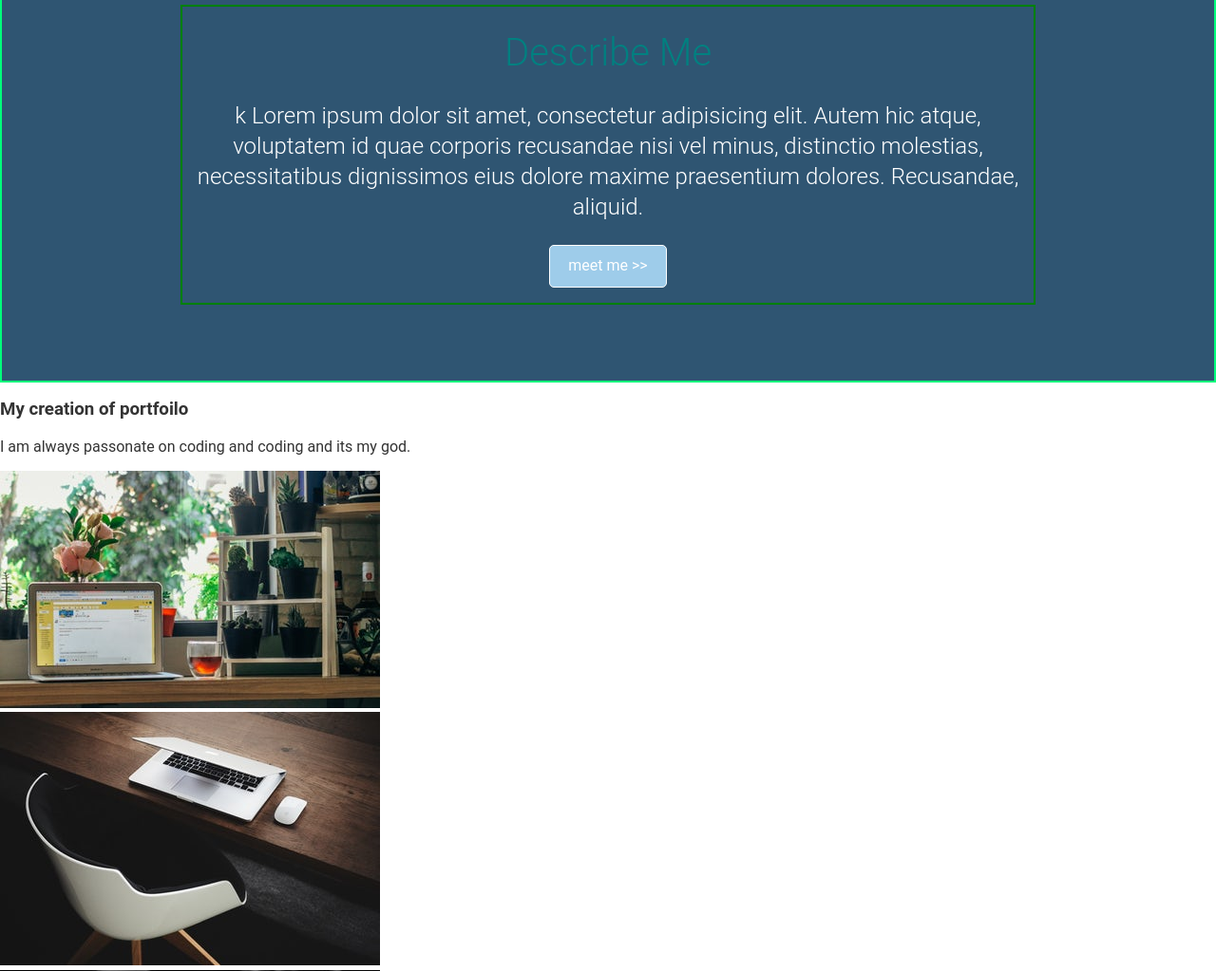
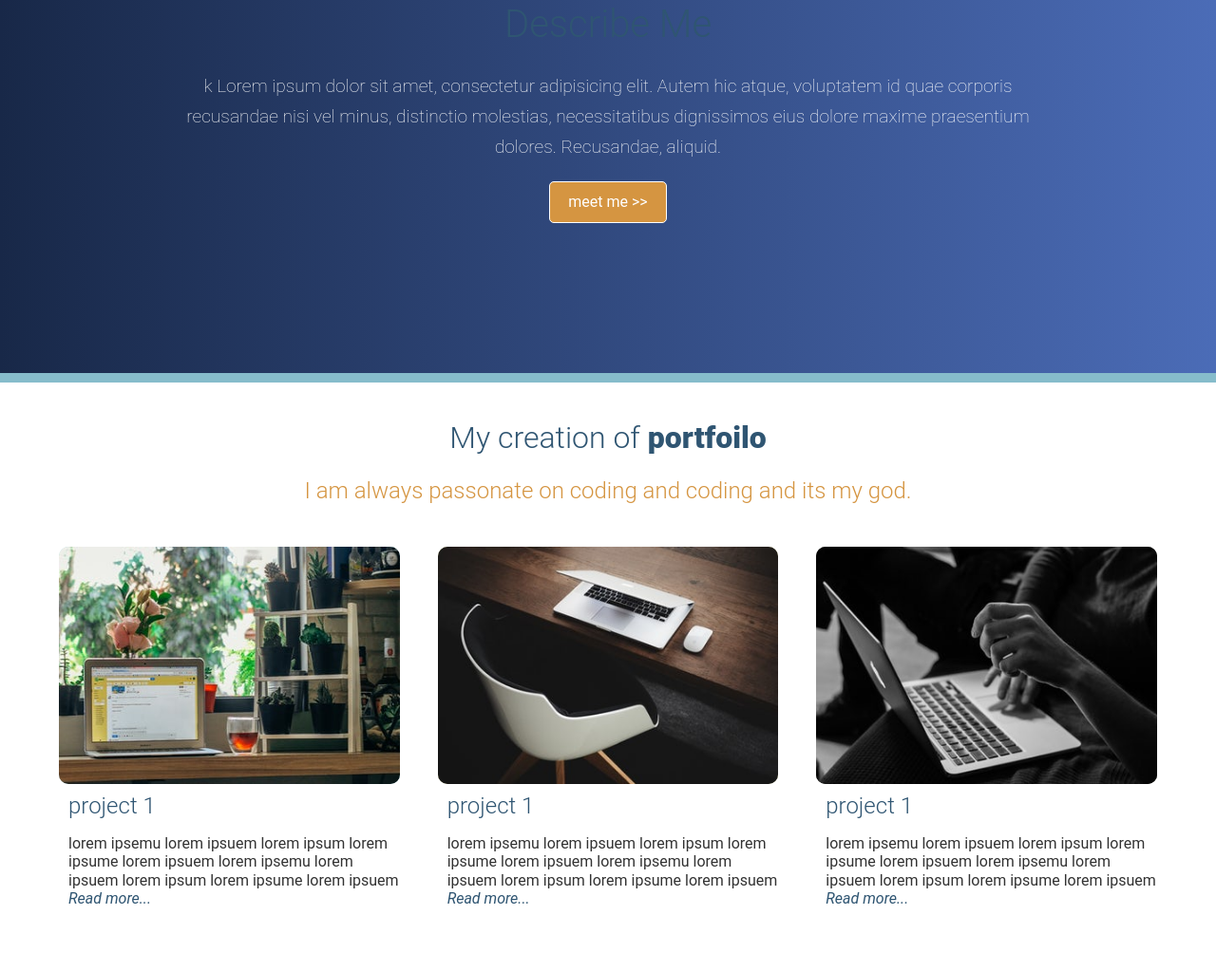
Before and after one commit to Bee-Cell/website-portfolio, a website: page app/index.html in a window 1280 px wide. Shown: the part 227-1250 px from the top of the page at 95% size. Drawn offline with Linux system fonts and the light colour scheme.

Commit message:
complete fun-project sections

```diff
--- a/app/assets/styles/base/_variables.css
+++ b/app/assets/styles/base/_variables.css
@@ -1,3 +1,5 @@
-$mainBlue:#9ECCEA;
+$mainBlue:#2f5572;
+$themeColor: rgb(134, 188, 203);
+$mainPale:#d59541;
 $testDivColor: #00FF7B;
 $testBorder: 2px solid green;
--- a/app/assets/styles/modules/_btn.css
+++ b/app/assets/styles/modules/_btn.css
@@ -6,7 +6,7 @@
 	display: inline-block;
 
 	&--outline-none {
-		background-color: none;
+		background-color: $mainPale;
 		border:0.8px solid #FFF;
 		color:#FFF;
 		border-radius: 5px;
--- /dev/null
+++ b/app/assets/styles/modules/_fun-project.css
@@ -0,0 +1,43 @@
+.fun-project{
+
+	&__title{
+		font-weight: 300;
+		font-size: 2rem;
+		color: $mainBlue;
+		text-align: center;
+	}
+
+	& strong{
+		font-weight: 800;
+	}
+
+	&__subtitle{
+		font-weight: 300;
+		font-size: 1.5rem;
+		text-align: center;
+		color: $mainPale;
+	}
+
+	&__project-title{
+		margin-top: 10px;
+		padding-left: 10px;
+		font-weight: 300;
+		font-size: 1.5rem;
+		margin-bottom: 0;
+
+		& a{
+			text-decoration: none;
+		}
+	}
+
+
+	&__project-info{
+	  padding-left: 10px;
+	  line-height: 1.2rem;
+
+	  & a {
+	  	text-decoration: none;
+	  }
+	}
+
+}
--- a/app/assets/styles/modules/_hero.css
+++ b/app/assets/styles/modules/_hero.css
@@ -1,6 +1,9 @@
 .hero {
-	border:2px solid $testDivColor;
-	background-color: #2f5572;
+
+	/*background: url("../../assets/images/2.png") center center no-repeat;
+	background-size: cover;*/
+	background: linear-gradient(to right, #182848, #4b6cb7);
+	border-bottom: 10px solid $themeColor;
 	height: 500px;
 	color:#FFF;
 
@@ -8,21 +11,20 @@
 
 	&__text-content{
 		text-align: center;
-		border:$testBorder;
 		position:relative;
 		width: 900px;
 		margin:100px auto;
 	}
 
 	&__title{
-		color: teal;
+		color:$mainBlue;
 		font-size: 2.5rem;
 		font-weight: 300;
 	}
 
 	&__description{
-		font-size: 1.5rem;
-		font-weight: 300;
+		font-size: 1.2rem;
+		font-weight:100;
 		line-height: 2rem;
 	}
 
--- /dev/null
+++ b/app/assets/styles/modules/_project-thumbnail.css
@@ -0,0 +1,53 @@
+.project-thumbnail{
+	height:250px;
+	cursor: pointer;
+	border-radius: 10px;
+	position: relative;
+
+	& img{
+		width: 100%;
+		height:250px;
+		border-radius: 10px;
+	}
+
+	&__icon{
+		position: absolute;
+		padding: 20px;
+		font-weight: 800;
+		font-size: 2rem;
+		background-color: $mainBlue;
+		top: 50%;
+		left: 50%;
+		border-radius: 50%;
+		transform: translate(-50%,-50%);
+		transform: translate(-50%, -50%) scale(0);
+	transition: transform 300ms 0ms cubic-bezier(0.6, -0.28, 0.735, 0.045);
+	}
+
+
+
+	&--light-blue{
+		background-color: #B6DFE2;
+	}
+
+	&--light-yellow{
+		background-color: #D7D598;
+	}
+	&--light-black{
+		background-color: #202117;
+	}
+
+	&:hover img{
+		opacity: 0.3;
+		filter: grayscale(100%);
+	}
+
+	&:hover &__icon{
+		transform: translate(-50%, -50%) scale(1);
+		transition: all 300ms 100ms cubic-bezier(0.175, 0.885, 0.32);
+	}
+
+	& *{
+		transition: all .5s ease-in-out;
+	}
+}
--- /dev/null
+++ b/app/assets/styles/modules/_row.css
@@ -0,0 +1,21 @@
+.row{
+
+	@mixin clearfix;
+
+
+
+
+	& > div {
+		padding: 20px;
+
+	}
+
+/*==== GRID BAR of 12 ==== */
+/*==== column ==== */
+	&__4{
+
+		width: 33.33%;
+		float: left;
+
+	}
+}
--- a/app/assets/styles/modules/_wrapper.css
+++ b/app/assets/styles/modules/_wrapper.css
@@ -1,8 +1,8 @@
 .wrapper {
 	overflow: hidden;
-	padding-left: 20px;
-	padding-right: 20px;
-	max-width:1236px;
+	padding-left: 10px;
+	padding-right: 10px;
+	max-width:95%;
 	margin-left: auto;
-	margin-right: auto
+	margin-right: auto;
 }
--- a/app/assets/styles/styles.css
+++ b/app/assets/styles/styles.css
@@ -7,3 +7,6 @@
 @import "./modules/_hero";
 @import "./modules/_page-section";
 @import "./modules/_btn";
+@import "./modules/_fun-project";
+@import "./modules/_row";
+@import "./modules/_project-thumbnail";
--- a/app/index.html
+++ b/app/index.html
@@ -5,6 +5,10 @@
     <title>My Website || Portfolio</title>
 
     <link rel="stylesheet" href="temp/styles/styles.css">
+
+    <link rel="stylesheet" href="https://use.fontawesome.com/releases/v5.0.8/css/all.css" integrity="sha384-3AB7yXWz4OeoZcPbieVW64vVXEwADiYyAEhwilzWsLw+9FgqpyjjStpPnpBO8o8S" crossorigin="anonymous">
+
+
     <script src="temp/scripts/Vendor.js"></script>
 
 </head>
@@ -34,21 +38,43 @@
     </section> <!-- end hero -->
 
 <!--    fun projects-->
-    <section id="fun-projects">
-        <h3>My creation of portfoilo</h3>
-        <p>I am always passonate on coding and coding and its my god.</p>
+    <section class="fun-project page-section">
+      <div class="wrapper">
+        <h1 class="fun-project__title">My creation of <strong> portfoilo </strong></h1>
 
-        <div class="project-picture">
-            <div><img src="assets/images/p-one.jpg" alt="picture one"></div>
-            <div><img src="assets/images/p-two.jpg" alt="picture two"></div>
-            <div> <img src="assets/images/p-three.jpg" alt="picture three"></div>
-            <div> <img src="assets/images/p-four.jpg" alt="picture four "></div>
-            <div><img src="assets/images/p-five.jpg" alt="picture five"></div>
-        </div> <!-- end-project-picture -->
+        <h3 class="fun-project__subtitle">I am always passonate on coding and coding and its my god.</h3>
+          <div class="row">
+            <div class="row__4">
+              <div class="project-thumbnail project-thumbnail--light-blue">
+                 <img src="assets/images/p-one.jpg" alt="picture one">
+                 <i class="project-thumbnail__icon fas fa-camera-retro"></i>
+              </div>
+              <h4 class="fun-project__project-title"><a href="#">project 1</a> </h4>
+              <p class="fun-project__project-info">lorem ipsemu lorem ipsuem lorem ipsum lorem ipsume lorem ipsuem lorem ipsemu lorem ipsuem lorem ipsum lorem ipsume lorem ipsuem <em><a href="#">Read more...</a></em></p>
+
+            </div> <!-- end-col -->
+            <div class="row__4 ">
+              <div class="project-thumbnail project-thumbnail--light-yellow">
+                <img src="assets/images/p-two.jpg" alt="picture two">
+                <i class="project-thumbnail__icon fas fa-images"></i>
+              </div>
+               <h4 class="fun-project__project-title"><a href="#">project 1</a> </h4>
+              <p class="fun-project__project-info">lorem ipsemu lorem ipsuem lorem ipsum lorem ipsume lorem ipsuem lorem ipsemu lorem ipsuem lorem ipsum lorem ipsume lorem ipsuem <em><a href="#">Read more...</a></em></p>
+            </div> <!-- colm -->
+            <div class="row__4 ">
+              <div class="project-thumbnail project-thumbnail--light-black">
+               <img src="assets/images/p-three.jpg" alt="picture three">
+               <i class="project-thumbnail__icon fas fa-images"></i>
+           </div>
+              <h4 class="fun-project__project-title"><a href="#">project 1</a> </h4>
+              <p class="fun-project__project-info">lorem ipsemu lorem ipsuem lorem ipsum lorem ipsume lorem ipsuem lorem ipsemu lorem ipsuem lorem ipsum lorem ipsume lorem ipsuem <em><a href="#">Read more...</a></em></p>
+           </div> <!-- end-col -->
+         </div> <!-- row -->
+      </div>
     </section> <!-- end fun project -->
 
     <!--    for another links in the site header-->
-    <section id="about-me">
+    <section class="about-me page-section">
         <!-- my some picture with effects-->
         <div id="picture">
            <img src="assets/images/my-image-one.jpg" alt="picture-one">
--- a/app/temp/styles/styles.css
+++ b/app/temp/styles/styles.css
@@ -358,16 +358,16 @@ img {
 }
 
 a {
-	color: #9ECCEA;
+	color: #2f5572;
 }
 
 .wrapper {
 	overflow: hidden;
-	padding-left: 20px;
-	padding-right: 20px;
-	max-width:1236px;
+	padding-left: 10px;
+	padding-right: 10px;
+	max-width:95%;
 	margin-left: auto;
-	margin-right: auto
+	margin-right: auto;
 }
 
 .site-header{
@@ -375,8 +375,11 @@ a {
 }
 
 .hero {
-	border:2px solid #00FF7B;
-	background-color: #2f5572;
+
+	/*background: url("../../assets/images/2.png") center center no-repeat;
+	background-size: cover;*/
+	background: linear-gradient(to right, #182848, #4b6cb7);
+	border-bottom: 10px solid rgb(134, 188, 203);
 	height: 500px;
 	color:#FFF;
 
@@ -384,21 +387,20 @@ a {
 
 .hero__text-content{
 		text-align: center;
-		border:2px solid green;
 		position:relative;
 		width: 900px;
 		margin:100px auto;
 	}
 
 .hero__title{
-		color: teal;
+		color:#2f5572;
 		font-size: 2.5rem;
 		font-weight: 300;
 	}
 
 .hero__description{
-		font-size: 1.5rem;
-		font-weight: 300;
+		font-size: 1.2rem;
+		font-weight:100;
 		line-height: 2rem;
 	}
 
@@ -407,7 +409,7 @@ a {
 }
 
 .btn{
-	background-color: #9ECCEA;
+	background-color: #2f5572;
 	color: #FFF;
 	text-decoration: none;
 	padding: .75rem 1.2rem;
@@ -417,7 +419,7 @@ a {
 }
 
 .btn--outline-none {
-		background-color: none;
+		background-color: #d59541;
 		border:0.8px solid #FFF;
 		color:#FFF;
 		border-radius: 5px;
@@ -427,3 +429,126 @@ a {
 		{
 			color:#46ACC8;
 		}
+
+.fun-project__title{
+		font-weight: 300;
+		font-size: 2rem;
+		color: #2f5572;
+		text-align: center;
+	}
+
+.fun-project strong{
+		font-weight: 800;
+	}
+
+.fun-project__subtitle{
+		font-weight: 300;
+		font-size: 1.5rem;
+		text-align: center;
+		color: #d59541;
+	}
+
+.fun-project__project-title{
+		margin-top: 10px;
+		padding-left: 10px;
+		font-weight: 300;
+		font-size: 1.5rem;
+		margin-bottom: 0;
+	}
+
+.fun-project__project-title a{
+			text-decoration: none;
+		}
+
+.fun-project__project-info{
+	  padding-left: 10px;
+	  line-height: 1.2rem;
+	}
+
+.fun-project__project-info a {
+	  	text-decoration: none;
+	  }
+
+.row{
+
+/*==== GRID BAR of 12 ==== */
+}
+
+.row::after{
+        content: "";
+        clear: both;
+        display: table;
+    }
+
+.row > div {
+		padding: 20px;
+
+	}
+
+/*==== column ==== */
+
+.row__4{
+
+		width: 33.33%;
+		float: left;
+
+	}
+
+.project-thumbnail{
+	height:250px;
+	cursor: pointer;
+	border-radius: 10px;
+	position: relative;
+}
+
+.project-thumbnail img{
+		width: 100%;
+		height:250px;
+		border-radius: 10px;
+	}
+
+.project-thumbnail__icon{
+		position: absolute;
+		padding: 20px;
+		font-weight: 800;
+		font-size: 2rem;
+		background-color: #2f5572;
+		top: 50%;
+		left: 50%;
+		border-radius: 50%;
+		-webkit-transform: translate(-50%,-50%);
+		        transform: translate(-50%,-50%);
+		-webkit-transform: translate(-50%, -50%) scale(0);
+		        transform: translate(-50%, -50%) scale(0);
+	transition: -webkit-transform 300ms 0ms cubic-bezier(0.6, -0.28, 0.735, 0.045);
+	transition: transform 300ms 0ms cubic-bezier(0.6, -0.28, 0.735, 0.045);
+	transition: transform 300ms 0ms cubic-bezier(0.6, -0.28, 0.735, 0.045), -webkit-transform 300ms 0ms cubic-bezier(0.6, -0.28, 0.735, 0.045);
+	}
+
+.project-thumbnail--light-blue{
+		background-color: #B6DFE2;
+	}
+
+.project-thumbnail--light-yellow{
+		background-color: #D7D598;
+	}
+
+.project-thumbnail--light-black{
+		background-color: #202117;
+	}
+
+.project-thumbnail:hover img{
+		opacity: 0.3;
+		-webkit-filter: grayscale(100%);
+		        filter: grayscale(100%);
+	}
+
+.project-thumbnail:hover .project-thumbnail__icon{
+		-webkit-transform: translate(-50%, -50%) scale(1);
+		        transform: translate(-50%, -50%) scale(1);
+		transition: all 300ms 100ms cubic-bezier(0.175, 0.885, 0.32);
+	}
+
+.project-thumbnail *{
+		transition: all .5s ease-in-out;
+	}
```
Also changed, not shown: app/assets/images/1.jpg (added), app/assets/images/2.png (added), app/assets/images/3.jpg (added).
